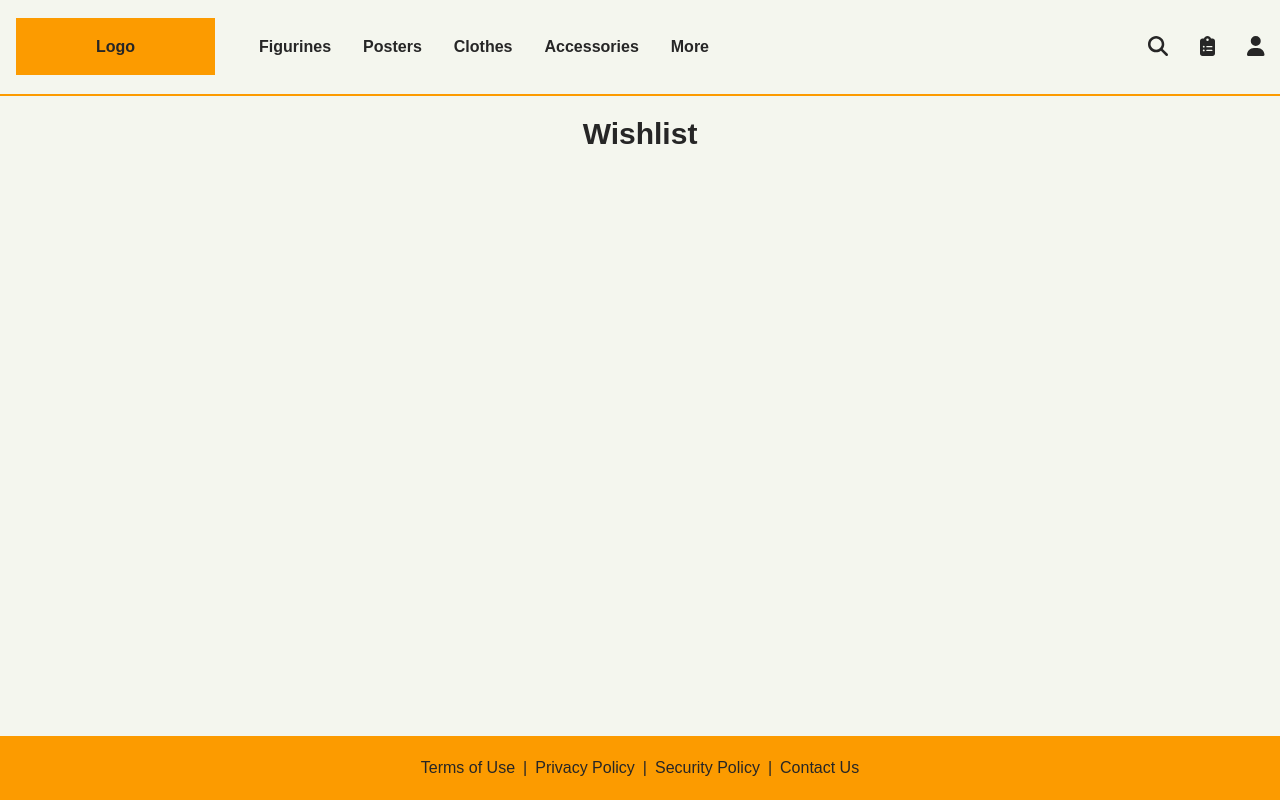
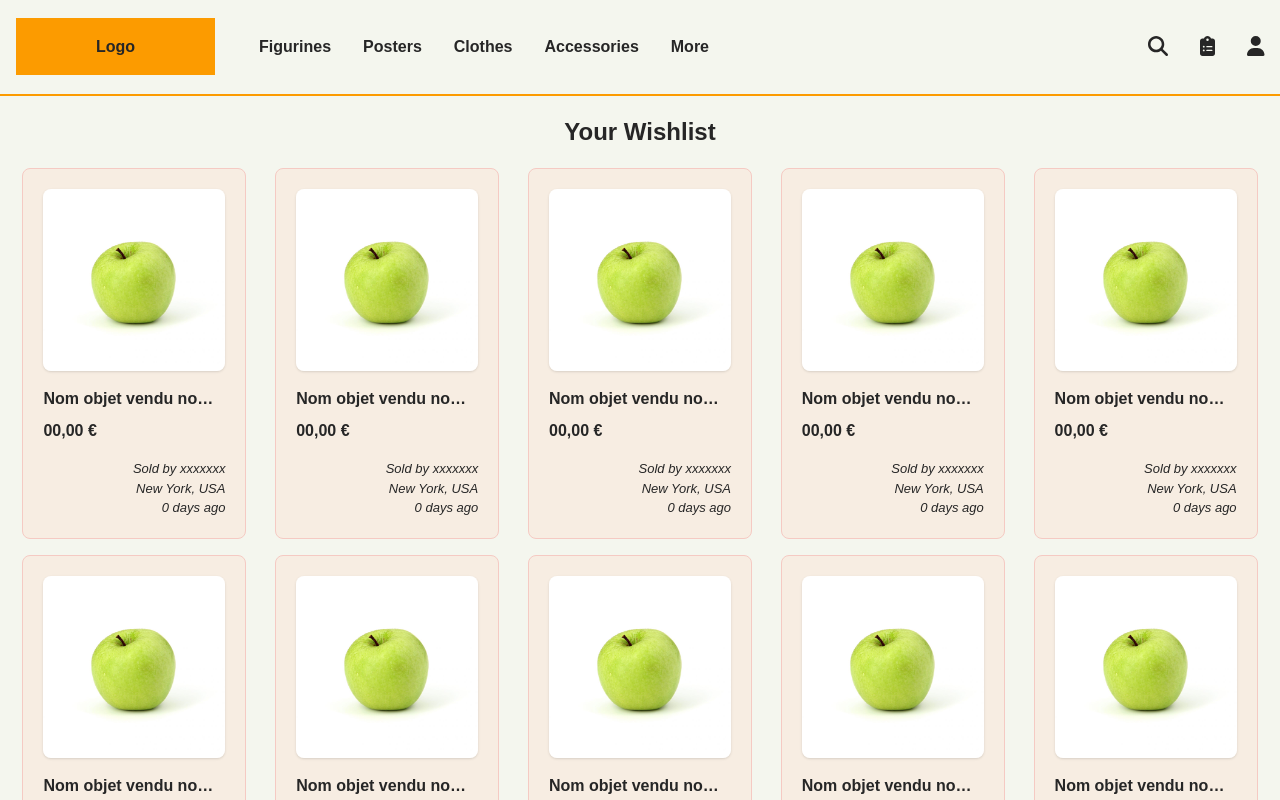
Before and after one commit to David-SDA/otaku-bazaar, a React (Create React App) app: page /wishlist in a window 1280 px wide. Shown: the top 800 px of the page. Built offline with nearby package versions, Linux system fonts and the light colour scheme; data requests are answered from the project's data file.

Commit message:
Ajout d'une page de wishlist et ajustements

```diff
--- a/src/components/pages/Search.jsx
+++ b/src/components/pages/Search.jsx
@@ -14,7 +14,7 @@ export default function Search(){
         alphabeticalOrder: '',
     });
 
-    function handleApplyFilters(newFilters) {
+    function handleApplyFilters(newFilters){
         setFilters(newFilters);
         setIsModalOpen(false);
         console.log('Applied Filters:', newFilters);
@@ -39,9 +39,9 @@ export default function Search(){
 
                 </div>
             </div>
-            <div className='flex flex-wrap gap-y-5 gap-x-5 justify-around md:justify-between select-none'>
+            <div className='grid grid-cols-1 sm:grid-cols-2 md:grid-cols-3 lg:grid-cols-4 xl:grid-cols-5 gap-4 select-none place-items-center'>
                 {
-                    Array.from({length: 25}, (_, index) => (
+                    Array.from({length: 23}, (_, index) => (
                         <AnnounceCard key={index} />
                     ))
                 }
--- a/src/components/pages/Wishlist.jsx
+++ b/src/components/pages/Wishlist.jsx
@@ -1,7 +1,18 @@
 import React from 'react';
+import AnnounceCard from '../ui/AnnounceCard';
 
 export default function Wishlist(){
+    // Récupérer la wishlist et trier toujours du plus recent au plus ancien (annonce, pas ajout à la wishlist)
     return (
-        <h1 className='text-center text-3xl font-bold'>Wishlist</h1>
+        <>
+            <h1 className='text-center text-xl lg:text-2xl font-bold mb-5'>Your Wishlist</h1>
+            <div className="grid grid-cols-1 sm:grid-cols-2 md:grid-cols-3 lg:grid-cols-4 xl:grid-cols-5 gap-4 select-none place-items-center">
+                {
+                    Array.from({length: 12}).map((_, index) => (
+                        <AnnounceCard key={index} />
+                    ))
+                }
+            </div>
+        </>
     )
 }
--- a/src/components/ui/SearchFiltersModal.jsx
+++ b/src/components/ui/SearchFiltersModal.jsx
@@ -1,7 +1,7 @@
 import React, { useState } from 'react';
 import data from '../../db.json';
 
-export default function SearchFiltersModal({filters, onClose, onApply}){
+export default function SearchFiltersModal({filters, onApply}){
     const [category, setCategory] = useState(filters.category);
     const [sortByDate, setSortByDate] = useState(filters.sortByDate);
     const [alphabeticalOrder, setAlphabeticalOrder] = useState(filters.alphabeticalOrder);
@@ -25,7 +25,7 @@ export default function SearchFiltersModal({filters, onClose, onApply}){
 
     return (
         <div className='fixed inset-0 bg-black bg-opacity-50 flex justify-center items-center z-50'>
-            <div className='bg-white p-5 rounded-lg shadow-lg w-2/3'>
+            <div className='bg-white p-5 rounded-lg shadow-lg w-11/12 sm:w-2/3'>
                 <h2 className='text-lg font-bold mb-3'>Filter</h2>
                 <div className='mb-4'>
                     <label className='block font-bold mb-2'>Filter by Category</label>
@@ -40,7 +40,7 @@ export default function SearchFiltersModal({filters, onClose, onApply}){
                 </div>
                 <div className='mb-4'>
                     <label className='block font-bold mb-2'>Sort by Price</label>
-                    <div className='flex items-center space-x-4'>
+                    <div className='flex flex-col sm:flex-row sm:space-x-4'>
                         <label>
                             <input type='radio' name='priceOrder' value='asc' checked={priceSort === 'asc'} onChange={(e) => setPriceSort(e.target.value)} className='mr-2' />
                             Low to High
@@ -53,7 +53,7 @@ export default function SearchFiltersModal({filters, onClose, onApply}){
                 </div>
                 <div className='mb-4'>
                     <label className='block font-bold mb-2'>Filter by Date</label>
-                    <div className='flex items-center space-x-4'>
+                    <div className='flex flex-col sm:flex-row sm:space-x-4'>
                         <label>
                             <input type='radio' name='sortByDate' value='recent' checked={sortByDate === 'recent'} onChange={(e) => setSortByDate(e.target.value)} className='mr-2' />
                             Most Recent
@@ -66,7 +66,7 @@ export default function SearchFiltersModal({filters, onClose, onApply}){
                 </div>
                 <div className='mb-4'>
                     <label className='block font-bold mb-2'>Sort Alphabetically</label>
-                    <div className='flex items-center space-x-4'>
+                    <div className='flex flex-col sm:flex-row sm:space-x-4'>
                         <label>
                             <input type='radio' name='alphabeticalOrder' value='asc' checked={alphabeticalOrder === 'asc'} onChange={(e) => setAlphabeticalOrder(e.target.value)} className='mr-2' />
                             A-Z
```
